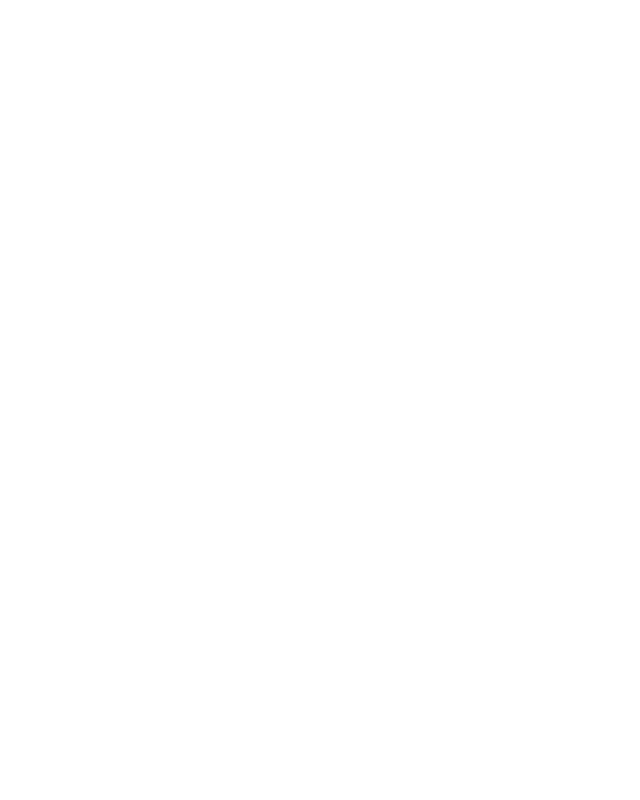
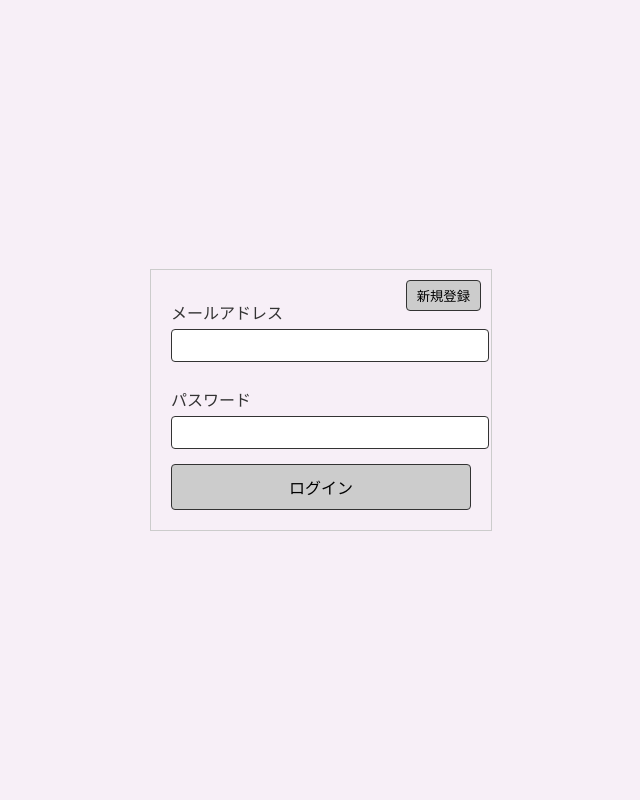
Before and after one commit to wk2201215/Low-code, a PHP site: page /login.php in a window 1280 px wide. Before the commit the part shown is empty. Shown: the whole page, without its empty margins (319-959 px from the left). Run offline with PHP 8.4, Linux system fonts and the light colour scheme.

Commit message:
login 花田 仮

```diff
--- a/user/login.php
+++ b/user/login.php
@@ -1,19 +1,145 @@
 <?php
-    const SERVER = 'mysql302.phy.lolipop.lan';
-    const DBNAME = 'LAA1517442-postingapp24';
-    const USER = 'LAA1517442';
-    const PASS = 'post0418';
+session_start();
 
-    $connect = 'mysql:host='. SERVER . ';dbname='. DBNAME . ';charset=utf8';
+// データベース接続情報
+$servername = "localhost";
+$username = "root";          // データベースのユーザー名
+$password = "";              // データベースのパスワード
+$dbname = "your_database_name"; // データベース名
+
+// エラーメッセージ
+$error = "";
+
+// フォームが送信された場合
+if ($_SERVER["REQUEST_METHOD"] == "POST") {
+    // データベース接続
+    $conn = new mysqli($servername, $username, $password, $dbname);
+    if ($conn->connect_error) {
+        die("データベース接続失敗: " . $conn->connect_error);
+    }
+
+    // フォームからの入力を取得
+    $email = $_POST['email'];
+    $pass = $_POST['password'];
+
+    // ユーザーの存在確認
+    $sql = "SELECT * FROM users WHERE email = ?";
+    $stmt = $conn->prepare($sql);
+    $stmt->bind_param("s", $email);
+    $stmt->execute();
+    $result = $stmt->get_result();
+
+    if ($result->num_rows > 0) {
+        $row = $result->fetch_assoc();
+        // パスワードを照合
+        if (password_verify($pass, $row['password'])) {
+            // 認証成功、セッションを開始
+            $_SESSION['email'] = $email;
+            header("Location: welcome.php"); // ログイン後のページにリダイレクト
+            exit();
+        } else {
+            $error = "パスワードが間違っています。";
+        }
+    } else {
+        $error = "メールアドレスが見つかりません。";
+    }
+
+    $stmt->close();
+    $conn->close();
+}
 ?>
+
 <!DOCTYPE html>
 <html lang="ja">
 <head>
     <meta charset="UTF-8">
     <meta name="viewport" content="width=device-width, initial-scale=1.0">
-    <title>login</title>
+    <title>ログイン</title>
+    <style>
+        /* ページ全体のスタイル */
+        body {
+            background-color: #f7eff7;
+            display: flex;
+            justify-content: center;
+            align-items: center;
+            height: 100vh;
+            margin: 0;
+            font-family: Arial, sans-serif;
+        }
+
+        /* コンテナのスタイル */
+        .container {
+            background-color: #f7eff7;
+            padding: 20px;
+            width: 300px;
+            border: 1px solid #ccc;
+            position: relative;
+        }
+
+        /* ラベルのスタイル */
+        label {
+            font-size: 16px;
+            margin-top: 10px;
+            display: block;
+            color: #333;
+        }
+
+        /* 入力フィールドのスタイル */
+        input[type="email"],
+        input[type="password"] {
+            width: 100%;
+            padding: 8px;
+            margin-top: 5px;
+            margin-bottom: 15px;
+            border: 1px solid #333;
+            border-radius: 4px;
+        }
+
+        /* ログインボタンのスタイル */
+        .login-btn {
+            width: 100%;
+            padding: 10px;
+            background-color: #ccc;
+            border: 1px solid #333;
+            border-radius: 4px;
+            font-size: 16px;
+            cursor: pointer;
+        }
+
+        /* 新規登録ボタンのスタイル */
+        .register-btn {
+            position: absolute;
+            top: 10px;
+            right: 10px;
+            padding: 5px 10px;
+            background-color: #ccc;
+            border: 1px solid #333;
+            border-radius: 4px;
+            cursor: pointer;
+        }
+
+        /* エラーメッセージのスタイル */
+        .error {
+            color: red;
+            margin-bottom: 15px;
+        }
+    </style>
 </head>
 <body>
+    <div class="container">
+        <button class="register-btn">新規登録</button>
+        <form action="" method="post">
+            <?php if ($error): ?>
+                <p class="error"><?php echo htmlspecialchars($error); ?></p>
+            <?php endif; ?>
+            <label for="email">メールアドレス</label>
+            <input type="email" id="email" name="email" required>
 
+            <label for="password">パスワード</label>
+            <input type="password" id="password" name="password" required>
+
+            <button type="submit" class="login-btn">ログイン</button>
+        </form>
+    </div>
 </body>
 </html>
```
